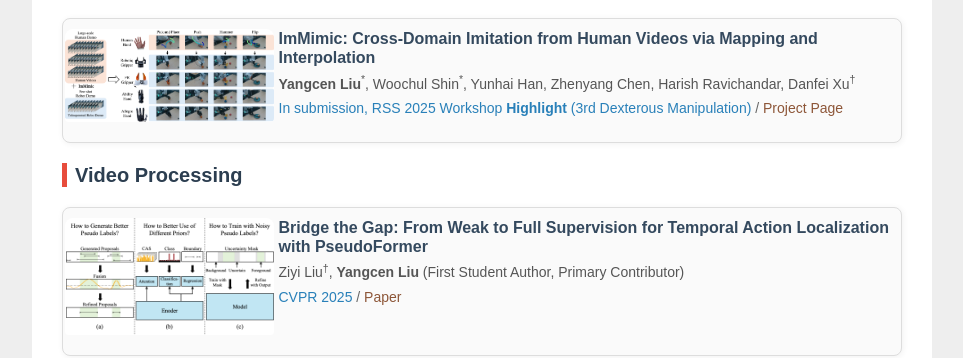
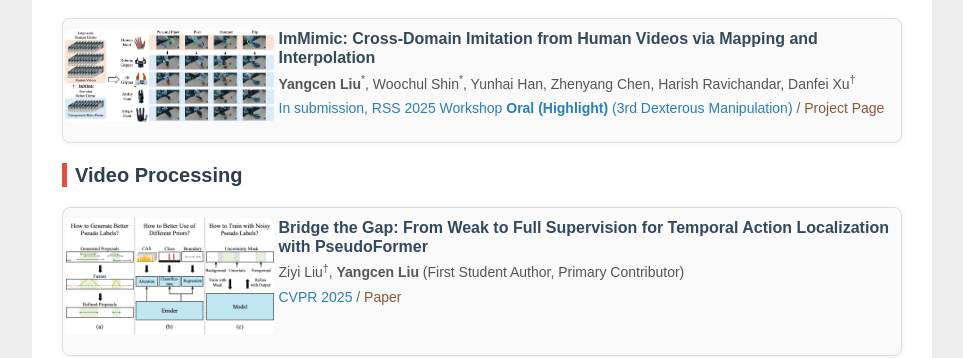
Before and after one commit to YangcenLiu/homepage.github.io, a Jekyll site: the page index.html, which Jekyll copies as it is, in a window 1280 px wide and 900 px high, scrolled down 974 px. Shown: the part 160-518 px from the top of the window, without its empty margins (158-1121 px from the left). Built offline with Jekyll 4.4.1, drawn with Linux system fonts in a browser that asks for light colours; nearby versions of some CDN libraries.

Commit message:
ravichandar

```diff
--- a/index.html
+++ b/index.html
@@ -420,7 +420,7 @@
                                     <strong>Yangcen Liu</strong><sup>*</sup>, Woochul Shin<sup>*</sup>, Yunhai Han, Zhenyang Chen, Harish Ravichandar, Danfei Xu<sup>†</sup>
                                 </h6>
                                 <p class="info">
-                                    <span class="conference">In submission, RSS 2025 Workshop <strong>Highlight</strong> (3rd Dexterous Manipulation)</span> /
+                                    <span class="conference">In submission, RSS 2025 Workshop <strong>Oral (Highlight)</strong> (3rd Dexterous Manipulation)</span> /
                                     <a href="https://sites.google.com/view/immimic">Project Page</a>
                                 </p>
                             </div>
```
